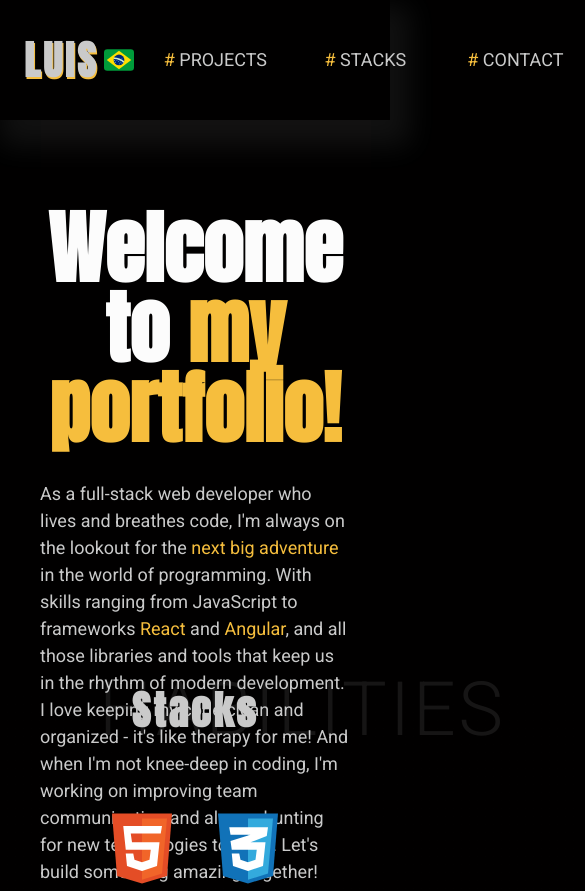
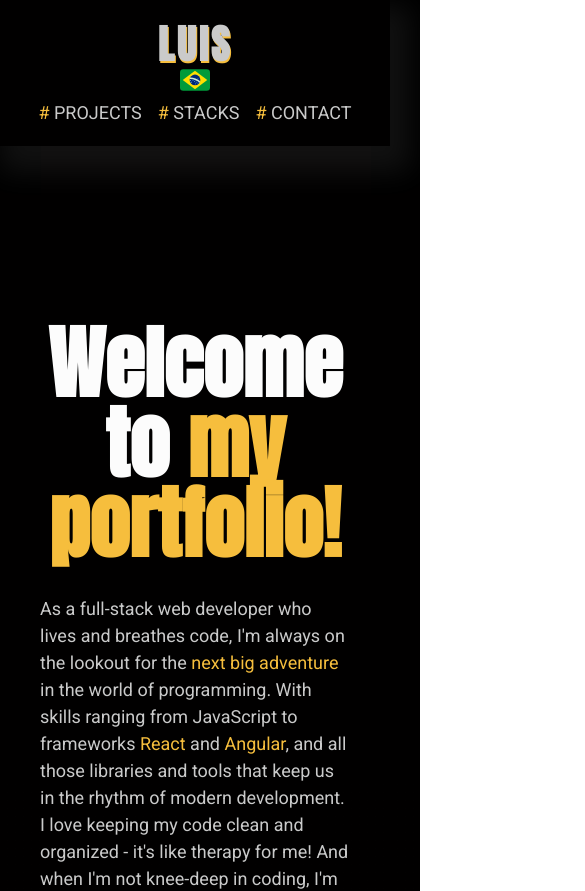
Before and after one commit to luisfilipe21/fullstack_portfolio, a React (Vite) app: page / in a window 390 px wide. Shown: the top 891 px of the page, 585 px wide, since content can reach past the window. Built offline with nearby package versions, Linux system fonts and the light colour scheme.

Commit message:
fix: fixing design responsivity

```diff
--- a/src/components/About/style.module.scss
+++ b/src/components/About/style.module.scss
@@ -3,6 +3,13 @@
     max-height: 40vh;
     margin: 1rem 0;
 
+    @media(max-width: 400px) {
+        max-height: 90vh;
+        display: flex;
+        align-items: center;
+        justify-content: center;
+        margin-top: 7rem;
+    }
     .boxDevider {
         margin: 3rem 0;
 
--- a/src/components/Footer/style.module.scss
+++ b/src/components/Footer/style.module.scss
@@ -9,7 +9,7 @@
             content: "CONTACT ME";
             color: var(--gray);
             font-family: var(--font-2);
-            font-size:  75px;
+            font-size:  4.6875rem;
             opacity: .2;
             position: absolute;
             top: -1rem;
@@ -17,10 +17,20 @@
             font-weight: 300;
         }
 
+        @media(max-width: 400px) {
+            &::before {
+                font-size: 3.125rem;
+                font-weight: 400;
+                top: -0.4rem;
+                left: -0.7rem;
+                opacity: .2;
+            }
+        }
+
         @media(min-width: 768px) {
             &::before {
                 left: 1.5em;
-                font-size:  80px;
+                font-size:  5rem;
             }
         }
 
@@ -28,7 +38,7 @@
             &::before {
                 top: -1.5rem;
                 left: 3.2em;
-                font-size:  95px;
+                font-size:  5.9375rem;
             }
         }
     }
--- a/src/components/Header/style.module.scss
+++ b/src/components/Header/style.module.scss
@@ -9,6 +9,12 @@ header {
         display: flex;
         align-items: center;
         justify-content: space-around;
+
+        @media(max-width: 400px) {
+            padding: 0;
+            flex-direction: column;
+            justify-content: flex-start;
+        }
 
         .name {
             text-transform: uppercase;
@@ -47,15 +53,22 @@ header {
         .nav {
             nav {
                 width: 450px;
+
                 ul {
                     display: flex;
                     align-items: center;
                     width: 100%;
 
+                    @media(max-width: 400px) {
+                        justify-content: center;
+                        box-sizing: border-box;
+                        gap: 1rem;
+                        margin-top: .5rem;
+                    }
+
                     li {
                         display: flex;
                         justify-content: space-around;
-                        width: 100%;
 
                         a {
                             text-decoration: none;
@@ -71,6 +84,7 @@ header {
                             }
                         }
                     }
+
                 }
             }
         }
--- a/src/components/Projects/style.module.scss
+++ b/src/components/Projects/style.module.scss
@@ -11,6 +11,7 @@
             justify-content: center;
             margin: 3rem 0;
             padding-bottom: 1rem;
+
             h2 {
                 position: relative;
 
@@ -25,6 +26,17 @@
                     top: -1.5rem;
                     left: -8rem;
                     font-weight: 300;
+                }
+
+                @media(max-width: 400px) {
+                    &::before {
+                        font-size: 70px;
+                        opacity: .1;
+                        position: absolute;
+                        top: -0.9rem;
+                        left: -6rem;
+                        font-weight: 300;
+                    }
                 }
 
 
--- a/src/components/Techs/style.module.scss
+++ b/src/components/Techs/style.module.scss
@@ -25,6 +25,20 @@
                         left: 1em;
                         font-weight: 300;
                     }
+
+                    @media(max-width: 400px){
+                        &::before {
+                            content: "HABILITIES";
+                            color: var(--gray);
+                            font-family: var(--font-2);
+                            font-size: 70px;
+                            opacity: .1;
+                            position: absolute;
+                            top: -0.9rem;
+                            left: -0.3em;
+                            font-weight: 300;
+                        }
+                    }
                     @media(min-width: 768px){
                         &::before {
                             content: "HABILITIES";
@@ -38,6 +52,8 @@
                             font-weight: 300;
                         }
                     }
+
+
                 }
             }
 
--- a/src/data/projects.js
+++ b/src/data/projects.js
@@ -14,7 +14,7 @@ export const projects = [
         description: "I present a responsive Hamburger page that has filtering functions by name, addition, deletion and sum of values for the chosen snack, in addition to dark mode. This project is responsive and was created with React and SCSS.",
         site: 'https://hamburger-kenzie-lyart.vercel.app/',
         img: "https://i.imgur.com/s0IRPq0.png",
-        technologies: ["React", "SCSS", "HTML", "Javascript"],
+        technologies: ["React", "SASS", "HTML", "Javascript"],
         git: "https://github.com/"
     },
     {
```
